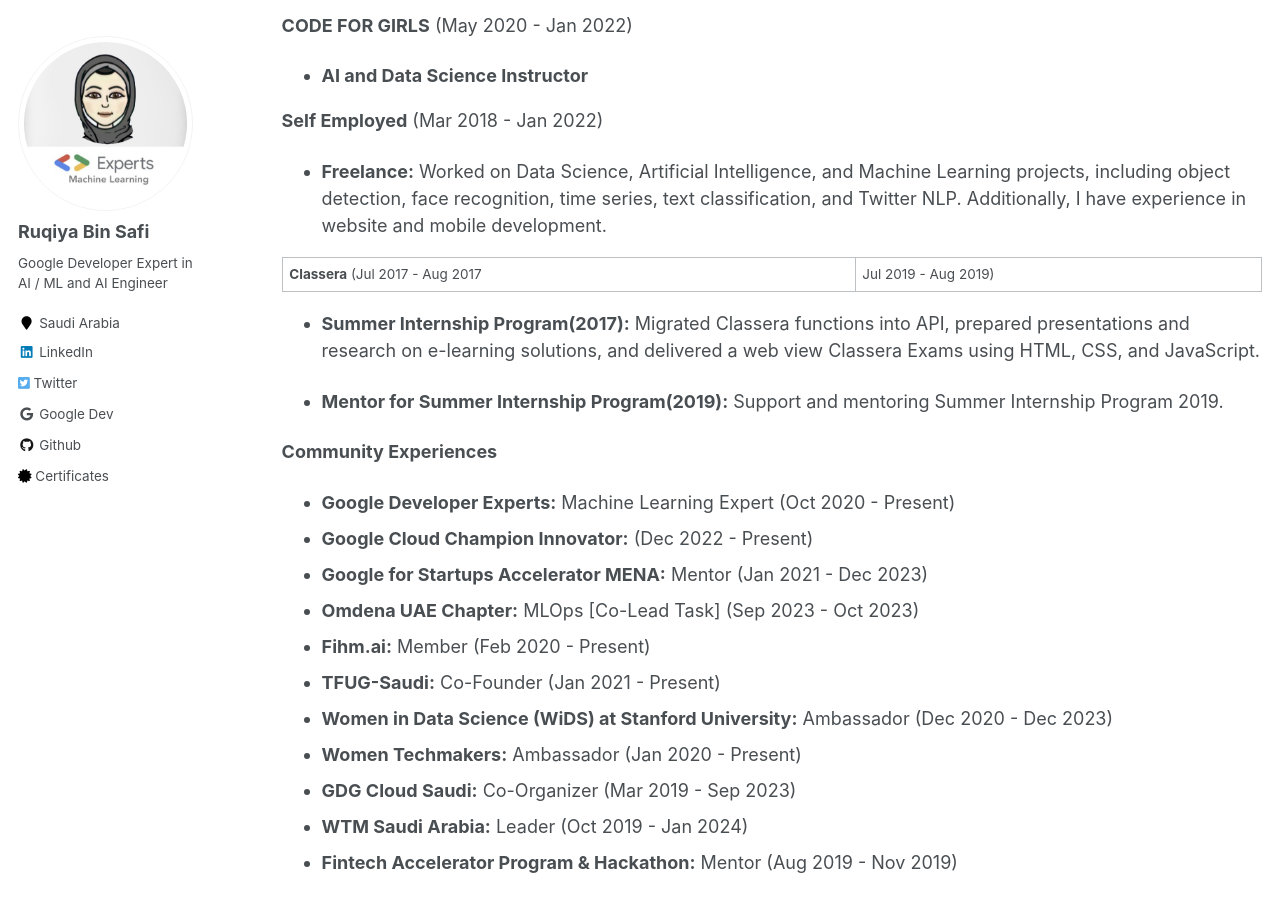
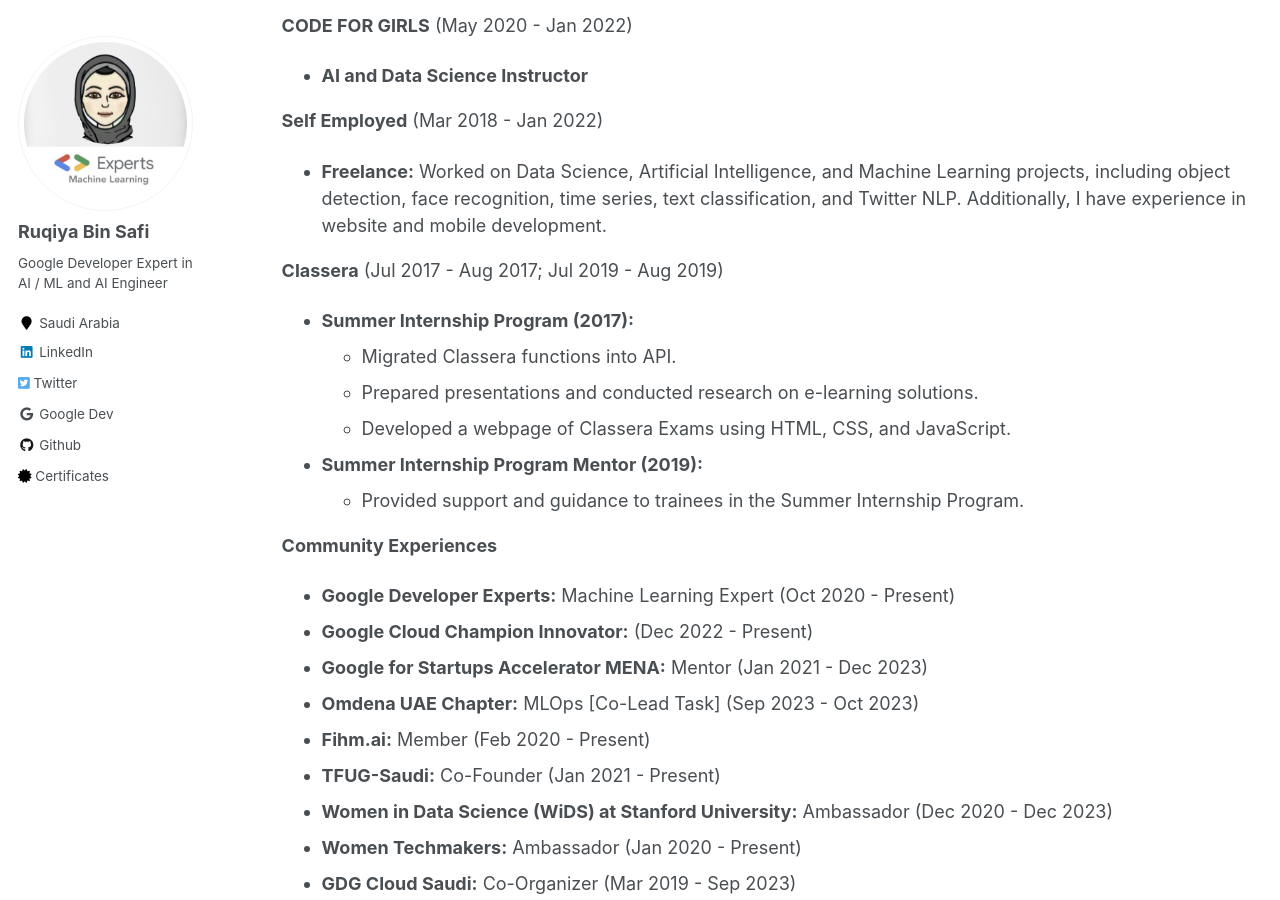
Before and after one commit to Ruqyai/ruqyai.github.io, a Jekyll site: the page built from _pages/cv.md, in a window 1280 px wide and 900 px high, scrolled down 883 px. Built offline with Jekyll 4.4.1, drawn with Linux system fonts in a browser that asks for light colours.

Commit message:
Adding CV

```diff
--- a/_pages/cv.md
+++ b/_pages/cv.md
@@ -40,11 +40,15 @@
 
 * **Freelance:** Worked on Data Science, Artificial Intelligence, and Machine Learning projects, including object detection, face recognition, time series, text classification, and Twitter NLP. Additionally, I have experience in website and mobile development.
 
-**Classera** (Jul 2017 - Aug 2017 | Jul 2019 - Aug 2019)
+**Classera**  (Jul 2017 - Aug 2017; Jul 2019 - Aug 2019)
 
-* **Summer Internship Program(2017):** Migrated Classera functions into API, prepared presentations and research on e-learning solutions, and delivered a web view Classera Exams using HTML, CSS, and JavaScript.
+* **Summer Internship Program (2017):**
+    * Migrated Classera functions into API.
+    * Prepared presentations and conducted research on e-learning solutions.
+    * Developed a webpage of Classera Exams using HTML, CSS, and JavaScript.
 
-* **Mentor for Summer Internship Program(2019):** Support and mentoring Summer Internship Program 2019.
+* **Summer Internship Program Mentor (2019):**
+    * Provided support and guidance to trainees in the Summer Internship Program.
 
 
 
```
